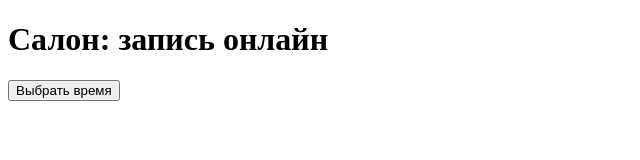
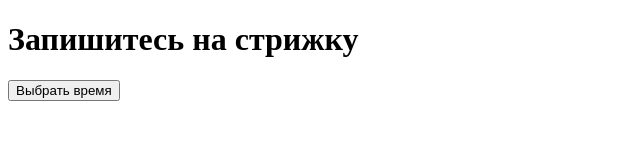
Before and after one commit to SomeStay07/git-ai-learning-demo, a plain HTML site: page index.html in a window 1280 px wide. Shown: the whole page, without its empty margins (0-640 px from the left). Drawn offline with Linux system fonts and the light colour scheme.

Commit message:
Describe service

```diff
--- a/index.html
+++ b/index.html
@@ -1,4 +1,4 @@
 <!doctype html>
 <meta charset="utf-8">
-<h1>Салон: запись онлайн</h1>
+<h1>Запишитесь на стрижку</h1>
 <button>Выбрать время</button>
```
